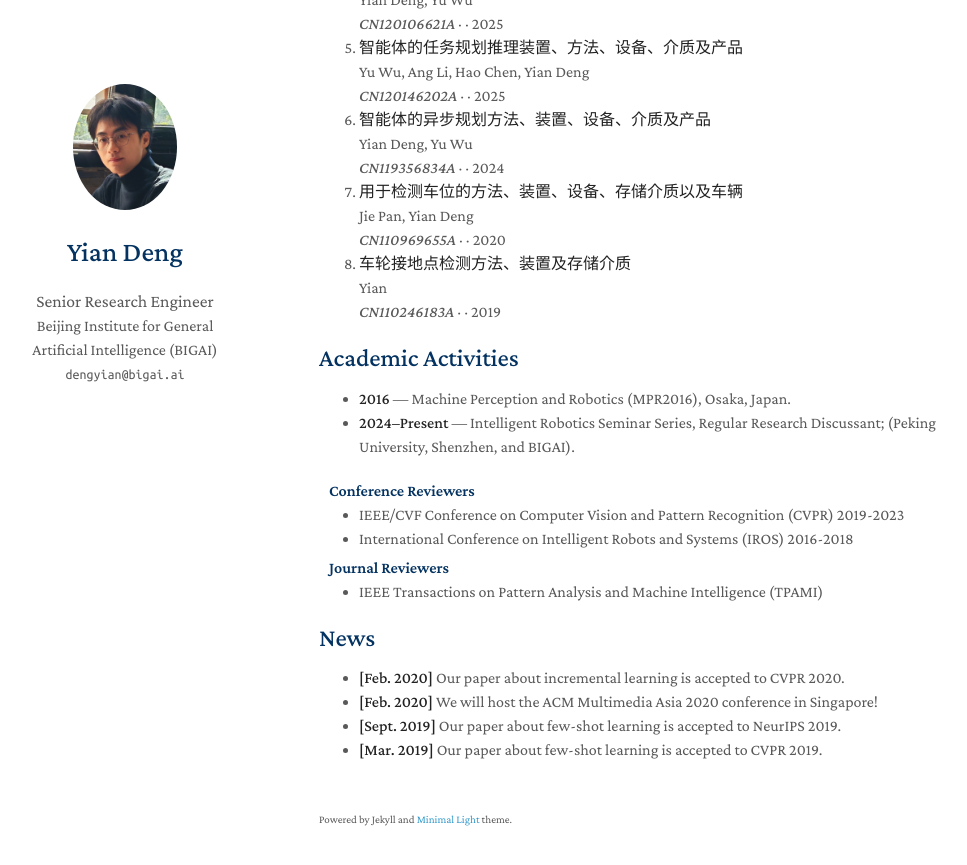
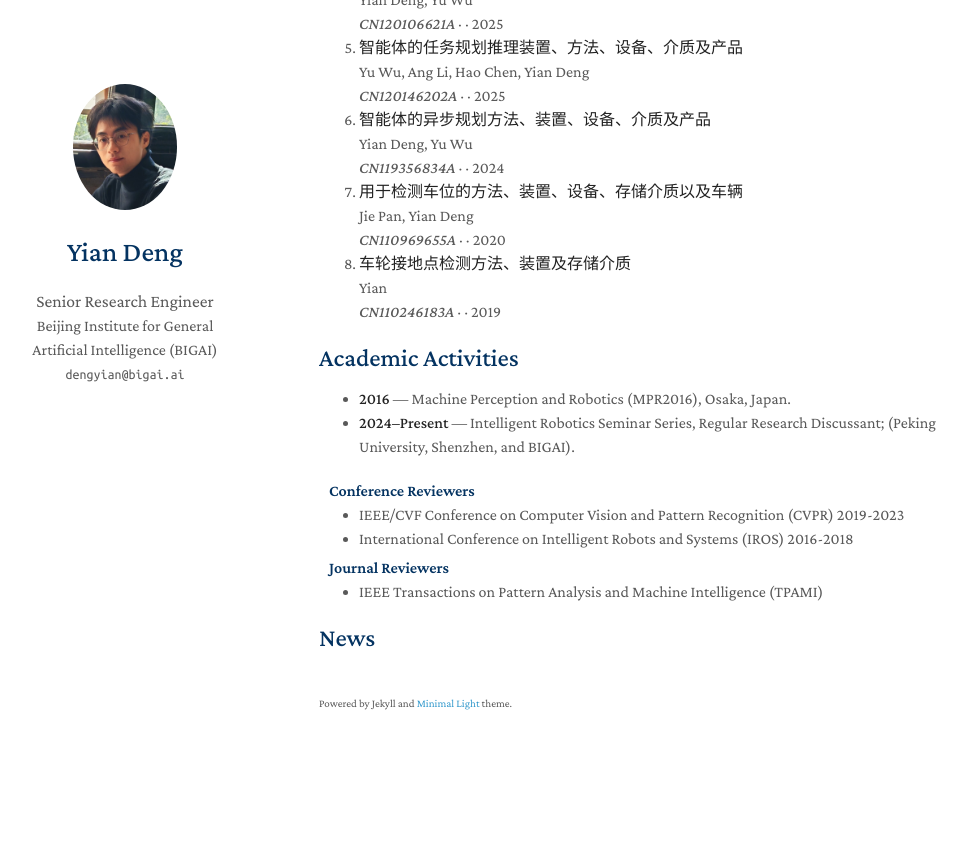
Before and after one commit to yian-deng/yian-deng.github.io, a Jekyll site: the page built from index.md, in a window 1280 px wide and 900 px high, scrolled down 2391 px. Shown: the top 865 px of the window, without its empty margins (151-1118 px from the left). Built offline with Jekyll 4.4.1, drawn with Linux system fonts in a browser that asks for light colours; a style sheet for code colours, icons or effects is not loaded; our own code applies the rules of GitHub Pages for plain Markdown files; after the commit the page ends 3175 px from its top, so only the background shows below that.

Commit message:
Update index.md

```diff
--- a/index.md
+++ b/index.md
@@ -27,8 +27,3 @@ Before joining BIGAI, I received my Ph.D. in Computer Science from the Universit
 {% include_relative _includes/service.md %}
 
 ## News
-
-- **[Feb. 2020]** Our paper about incremental learning is accepted to CVPR 2020.
-- **[Feb. 2020]** We will host the ACM Multimedia Asia 2020 conference in Singapore!
-- **[Sept. 2019]** Our paper about few-shot learning is accepted to NeurIPS 2019.
-- **[Mar. 2019]** Our paper about few-shot learning is accepted to CVPR 2019.
```
